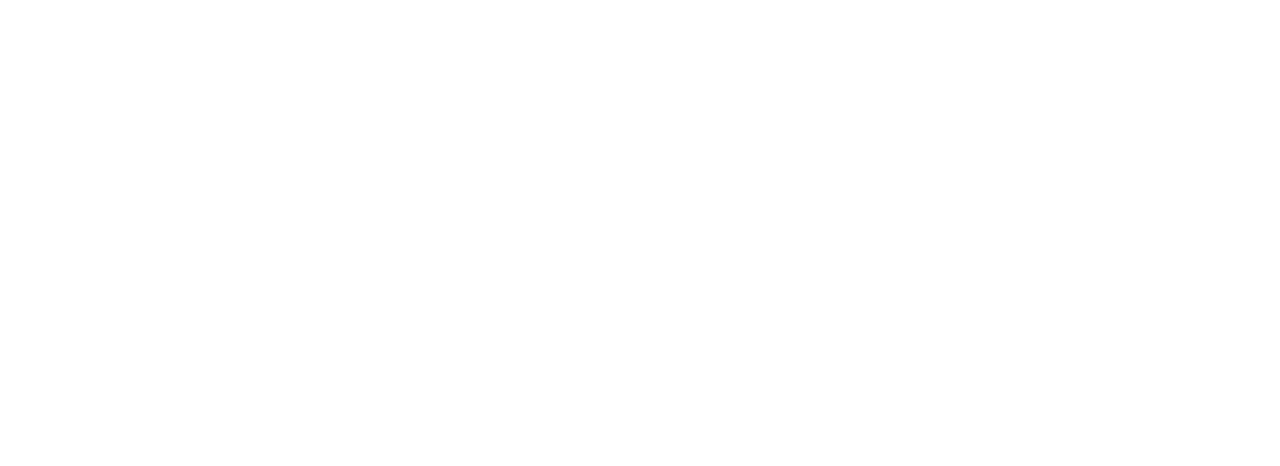
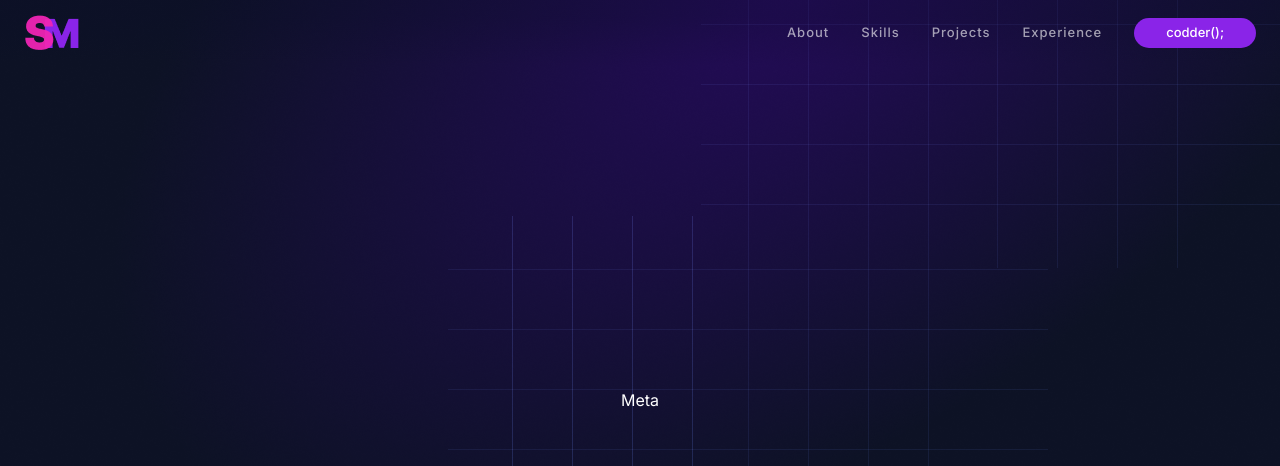
Before and after one commit to Msiddhesh008/react-portfolio, a React (Create React App) app: page /meta in a window 1280 px wide. Before the commit this address had no page. Shown: the top 466 px of the page. Built offline with nearby package versions, Linux system fonts and the light colour scheme.

Commit message:
third commit

```diff
--- a/src/App.js
+++ b/src/App.js
@@ -1,13 +1,23 @@
 import { BrowserRouter, Routes, Route } from "react-router-dom";
 import Home from "./Pages/Home";
+import NavDrawer from "./Components/NavDrawer";
+import Navbar from "./Components/Navbar";
+import Email from "./Components/Email";
+import Project from "./Components/Project";
+import Meta from "./Components/Meta";
 
 function App() {
   return (
     <div className="app">
       <BrowserRouter>
+        <Navbar />
         <Routes>
           <Route path="/react-portfolio" element={<Home />} />
+          <Route path="/email" element={<Email />} />
+          <Route path="/projects" element={<Project />} />
+          <Route path="/meta" element={<Meta />} />
         </Routes>
+        <NavDrawer />
       </BrowserRouter>
     </div>
   );
--- /dev/null
+++ b/src/Components/Email.js
@@ -0,0 +1,7 @@
+import React from "react";
+
+const Email = () => {
+  return <div id="email">Email</div>;
+};
+
+export default Email;
--- /dev/null
+++ b/src/Components/Meta.js
@@ -0,0 +1,9 @@
+import React from 'react'
+
+const Meta = () => {
+  return (
+    <div id='meta'>Meta</div>
+  )
+}
+
+export default Meta
--- a/src/Components/NavDrawer.js
+++ b/src/Components/NavDrawer.js
@@ -1,28 +1,45 @@
 import React from "react";
+import { NavLink } from "react-router-dom";
 
 const NavDrawer = () => {
   return (
     <div className="mobile-navbar d-flex p-1 d-md-none d-lg-none">
-      <div className="i-cnt p-1">
+      <NavLink className="i-cnt p-2" to="/react-portfolio">
         <i class="bi bi-house-door-fill"></i>
         <span>Home</span>
-      </div>
-      <div className="i-cnt p-1">
-      <i class="bi bi-puzzle-fill"></i>
-      <span>Project</span>
-      </div>
-      <div className="i-cnt p-1">
+      </NavLink>
+
+      <NavLink to="/projects" className="i-cnt p-1">
+        <i class="bi bi-puzzle-fill"></i>
+        <span>Project</span>
+      </NavLink>
+
+      <NavLink to="/#" className="i-cnt p-1">
+        <i class="bi bi-chat-dots-fill"></i>
+        <span>Chat</span>
+      </NavLink>
+
+      <NavLink to="/meta" className="i-cnt p-1">
+        <svg
+          xmlns="http://www.w3.org/2000/svg"
+          width="28"
+          height="28"
+          fill="currentColor"
+          class="bi bi-meta"
+          viewBox="0 0 16 16"
+        >
+          <path
+            fill-rule="evenodd"
+            d="M8.217 5.243C9.145 3.988 10.171 3 11.483 3 13.96 3 16 6.153 16.001 9.907c0 2.29-.986 3.725-2.757 3.725-1.543 0-2.395-.866-3.924-3.424l-.667-1.123-.118-.197a54.944 54.944 0 0 0-.53-.877l-1.178 2.08c-1.673 2.925-2.615 3.541-3.923 3.541C1.086 13.632 0 12.217 0 9.973 0 6.388 1.995 3 4.598 3c.319 0 .625.039.924.122.31.086.611.22.913.407.577.359 1.154.915 1.782 1.714Zm1.516 2.224c-.252-.41-.494-.787-.727-1.133L9 6.326c.845-1.305 1.543-1.954 2.372-1.954 1.723 0 3.102 2.537 3.102 5.653 0 1.188-.39 1.877-1.195 1.877-.773 0-1.142-.51-2.61-2.87l-.937-1.565ZM4.846 4.756c.725.1 1.385.634 2.34 2.001A212.13 212.13 0 0 0 5.551 9.3c-1.357 2.126-1.826 2.603-2.581 2.603-.777 0-1.24-.682-1.24-1.9 0-2.602 1.298-5.264 2.846-5.264.091 0 .181.006.27.018Z"
+          />
+        </svg>
+        <span>Meta</span>
+      </NavLink>
+
+      <NavLink to="/email" className="i-cnt p-1">
         <i class="bi bi-envelope-at-fill"></i>
-      <span>Email</span>
-      </div>
-      <div className="i-cnt p-1">
-      <i class="bi bi-telephone-fill"></i>
-      <span>Call</span>
-      </div>
-      <div className="i-cnt p-1">
-      <i class="bi bi-menu-button-fill"></i>
-      <span>More</span>
-      </div>
+        <span>Email</span>
+      </NavLink>
     </div>
   );
 };
--- /dev/null
+++ b/src/Components/Project.js
@@ -0,0 +1,7 @@
+import React from "react";
+
+const Project = () => {
+  return <div id="projects">Project</div>;
+};
+
+export default Project;
--- a/src/Pages/Home.js
+++ b/src/Pages/Home.js
@@ -2,12 +2,10 @@ import React from 'react'
 import Banner from '../Components/Banner'
 import Intro from '../Components/Intro'
 import TechStack from '../Components/TechStack'
-import NavDrawer from '../Components/NavDrawer'
 
 const Home = () => {
   return (
     <div className='max-width'>
-        <NavDrawer/>
         <Banner />
         <Intro />
         <TechStack />
--- a/src/index.css
+++ b/src/index.css
@@ -1,54 +1,50 @@
-:root{
-  --color-background: #0D1225 ;
-  --color-pink: #EF25B3;
-  --color-purple:#8a24e8;
-  --color-card-background:#0A0C2A;
+:root {
+  --color-background: #0d1225;
+  --color-pink: #ef25b3;
+  --color-purple: #8a24e8;
+  --color-card-background: #0a0c2a;
 }
-
 body {
   margin: 0;
-  padding:0;
-  font-family: 'Inter', sans-serif;
+  padding: 0;
+  font-family: "Inter", sans-serif;
   box-sizing: border-box;
-  /* background-color: var(--color-background); */
 }
-/* .app{
-  display: flex;
-  justify-content: center;
-} */
-.max-width{
+.max-width {
   max-width: 1440px;
   margin: 0 auto;
 }
-#banner{
+#banner {
+  padding-top: 4rem;
   height: auto;
   width: 100%;
-  background-image: url('./Images/background-with-pattern.png');
-
+  background-image: url("./Images/background-with-pattern.png");
   background-position: center;
   background-size: cover;
   background-repeat: no-repeat;
   display: flex;
-  justify-content:center ;
+  justify-content: center;
   align-items: center;
   flex-direction: column;
 }
-
-.layer{
+.layer {
   /* height: 100%; */
   /* width: 100%; */
   /* display: flex; */
   /* justify-content:center ; */
   /* align-items: center; */
-
-  background: linear-gradient(0deg, var(--color-background) 0%, rgba(138,36,232,0) 90%);
+  background: linear-gradient(
+    0deg,
+    var(--color-background) 0%,
+    rgba(138, 36, 232, 0) 90%
+  );
 }
-.roww{
+.roww {
   display: flex;
   justify-content: center;
   flex-wrap: wrap;
 }
-.banner-left{
+.banner-left {
   display: flex;
   color: #ffffff;
   flex-direction: column;
@@ -57,48 +53,53 @@ body {
   text-align: start;
   gap: 1rem;
 }
-.banner-right{
+.banner-right {
   display: flex;
   justify-content: flex-end;
   position: relative;
 }
-.banner-left > h1{
+.banner-left > h1 {
   font-weight: 800;
   font-size: 2.7rem;
 }
-.banner-left > p{
+.banner-left > p {
   width: 100%;
   font-size: 1.5rem;
   font-weight: 500;
 }
-.hero-btn{
+.hero-btn {
   border: none;
   border-radius: 10rem;
   padding: 0.5rem 2rem;
   font-weight: bold;
   color: white;
-  background: rgb(239,37,179);
-  background: linear-gradient(90deg, rgba(239,37,179,1) 0%, rgba(138,36,232,1) 75%);
+  background: rgb(239, 37, 179);
+  background: linear-gradient(
+    90deg,
+    rgba(239, 37, 179, 1) 0%,
+    rgba(138, 36, 232, 1) 75%
+  );
 }
-
-
 /* ===[ Banner-End ]=== */
 
 /* ==={ Navbar }=== */
-#navbar{
+#navbar {
+  position: absolute;
+  top: 0;
+  left: 0;
   width: 100%;
-  background: linear-gradient(0deg, #0a0c2a00 0% , #0a0c2a3f 75%);
+  background: linear-gradient(0deg, #0a0c2a00 0%, #0a0c2a3f 75%);
   display: flex;
   justify-content: space-between;
   align-items: center;
 }
-.links{
+.links {
   display: flex;
   justify-content: center;
   align-items: center;
   gap: 2rem;
 }
-.link{
+.link {
   color: rgba(255, 255, 255, 0.608);
   font-weight: 500;
   font-size: small;
@@ -106,13 +107,10 @@ body {
   cursor: pointer;
   transition: 0.5s;
 }
-
-.link:hover{
+.link:hover {
   color: white;
-
 }
-
-.nav-btn{
+.nav-btn {
   border: none;
   border-radius: 10rem;
   padding: 0.3rem 2rem;
@@ -120,10 +118,8 @@ body {
   color: white;
   background: var(--color-purple);
   font-size: small;
-
 }
-
-.mobile-navbar{
+.mobile-navbar {
   position: fixed;
   background-color: #0d1225c7;
   width: 100vw;
@@ -133,36 +129,51 @@ body {
   border-radius: 8px 8px 0 0;
   backdrop-filter: blur(5px);
   border: 1px solid rgba(255, 255, 255, 0.048);
-
 }
-
-.mobile-navbar i{
+.mobile-navbar i {
   font-size: 1.5rem;
   font-weight: lighter;
-
 }
-.i-cnt{
+.i-cnt {
   display: flex;
   flex-direction: column;
   justify-content: center;
   align-items: center;
   opacity: 60%;
   color: #ffffff;
+  text-decoration: none;
 }
-
-.i-cnt:hover{
+.i-cnt:hover {
   opacity: 100%;
-
-
 }
-.i-cnt span{
+.active {
+  opacity: 100%;
+  scale: 1.1;
+}
+.i-cnt span {
   font-size: small;
-  font-weight: 600;
-  letter-spacing: 0.5px;
-
+  font-weight: 500;
+  /* letter-spacing: 0.5px; */
 }
-
-#intro{
+.i-cnt svg {
+  font-size: 1.5rem;
+  font-weight: lighter;
+  margin-bottom: 0.3rem;
+}
+#email,
+#projects,
+#meta {
+  background-image: url("./Images/background-with-pattern.png");
+  background-position: center;
+  background-size: cover;
+  background-repeat: no-repeat;
+  display: flex;
+  justify-content: center;
+  align-items: center;
+  height: 100vh;
+  color: white;
+}
+#intro {
   height: auto;
   display: flex;
   justify-content: center;
@@ -170,20 +181,17 @@ body {
   flex-direction: column;
   background-color: var(--color-background);
 }
-
-.title{
+.title {
   color: #994ce2;
   font-weight: 500;
   font-size: medium;
 }
-
-.sub-title{
+.sub-title {
   font-weight: 800;
   font-size: 2rem;
   color: #ffffff;
 }
-
-.para{
+.para {
   font-weight: 500;
   font-size: large;
   color: #ffffff;
@@ -191,8 +199,7 @@ body {
   text-align: center;
   opacity: 50%;
 }
-
-.card-row > .card{
+.card-row > .card {
   display: flex;
   justify-content: center;
   flex-direction: column;
@@ -209,37 +216,36 @@ body {
   font-size: large;
   opacity: 50%;
 }
-.b-one > span{
+.b-one > span {
   font-weight: 800;
   color: #8a24e8;
 }
-.b-one{
+.b-one {
   border-top: 1.5px solid var(--color-purple);
 }
-.b-two > span{
+.b-two > span {
   font-weight: 800;
   color: #01a3a4;
 }
-.b-two{
+.b-two {
   border-top: 1.5px solid #01a3a4;
 }
-.b-three > span{
+.b-three > span {
   font-weight: 800;
-  color: #EF25B3 ;
+  color: #ef25b3;
 }
-.b-three{
-  border-top: 1.5px solid #EF25B3;
+.b-three {
+  border-top: 1.5px solid #ef25b3;
 }
-.b-four > span{
+.b-four > span {
   font-weight: 800;
   color: #f0932b;
 }
-.b-four{
+.b-four {
   border-top: 1.5px solid #f0932b;
 }
-
-#tech-stack{
-  background-image: url('./Images/techStack.png');
+#tech-stack {
+  background-image: url("./Images/techStack.png");
   background-position: center;
   background-size: cover;
   background-repeat: no-repeat;
@@ -249,46 +255,38 @@ body {
   justify-content: center;
   flex-direction: column;
   align-items: center;
-
 }
-
-
-.chart{
+.chart {
   background-color: #0e142e;
   border: 1px solid rgba(255, 255, 255, 0.048);
   border-radius: 8px;
   height: 500px;
 }
-
-.about-title{
+.about-title {
   color: #f054c1 !important;
   font-weight: 500 !important;
   font-size: medium !important;
 }
-
-.about-left  p{
+.about-left p {
   font-weight: 500;
   font-size: 1.1rem;
   color: #ffffff;
   text-align: left;
   opacity: 60%;
-
 }
-.about-sign{
+.about-sign {
   color: #ffffff !important;
   font-weight: 500 !important;
   font-size: medium !important;
-
 }
-
 /* ===[ Media Qurry ]=== */
 
 /* Extra small devices (phones, 600px and down) */
 @media only screen and (max-width: 600px) {
-  #banner{
+  #banner {
     padding-top: 4rem;
   }
-  #navbar{
+  #navbar {
     width: 100%;
     background-color: #0d1225c7;
     position: fixed;
@@ -302,55 +300,54 @@ body {
     border-bottom: 1px solid rgba(255, 255, 255, 0.048);
     padding: 0.8rem 0;
   }
-  .banner-right{
+  .banner-right {
     justify-content: center;
   }
-  .console{
+  .console {
     width: 420px;
   }
   /* ===[ Banner-End ]=== */
-.para{
+  .para {
     width: 100%;
   }
-#tech-stack{
+  #tech-stack {
     border-top: 0.1px solid #1c2035;
   }
-.chart{
+  .chart {
     height: 400px;
     padding: 1.5rem;
   }
-
+  .tech-stack-row {
+    flex-wrap: wrap-reverse;
+  }
 }
 
 /* Small devices (portrait tablets and large phones, 600px and up) */
 @media only screen and (min-width: 600px) {
-
-  .banner-right{
+  .banner-right {
     justify-content: center;
   }
   /* ===[ Banner-End ]=== */
-  .console{
+  .console {
     width: 420px;
   }
-
 }
 
 /* Medium devices (landscape tablets, 768px and up) */
 @media only screen and (min-width: 768px) {
-  #banner{
+  #banner {
     height: auto;
   }
-
-  .banner-right{
+  .banner-right {
     justify-content: center;
   }
-  .console{
+  .console {
     width: 420px;
   }
-  .banner-left > h1{
+  .banner-left > h1 {
     font-size: 2rem;
   }
-  .banner-left > p{
+  .banner-left > p {
     font-size: 1rem;
   }
   /* ===[ Banner-End ]=== */
@@ -358,24 +355,21 @@ body {
 
 /* Large devices (laptops/desktops, 992px and up) */
 @media only screen and (min-width: 992px) {
-  #banner{
+  #banner {
     height: auto;
   }
-  .banner-left > h1{
+  .banner-left > h1 {
     font-size: 2.5rem;
   }
-  .banner-left > p{
+  .banner-left > p {
     font-size: 1.2rem;
   }
   /* ===[ Banner-End ]=== */
-  .console{
+  .console {
     width: 110%;
-    margin-left: 2rem ;
+    margin-left: 2rem;
   }
-  #tech-stack{
+  #tech-stack {
     border-top: 1px solid rgba(255, 255, 255, 0.048);
-
-
   }
-
 }
```
Also changed, not shown: src/Components/Banner.js (+15 -29 lines), src/Components/TechStack.js (+6 -3 lines), src/index.js (+8 -8 lines). Lines whose indentation alone changed are shown as unchanged.
